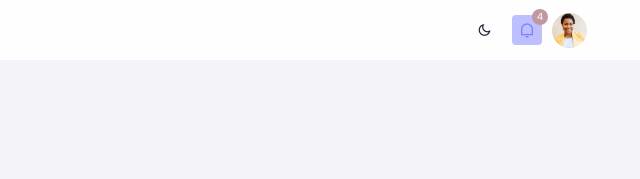
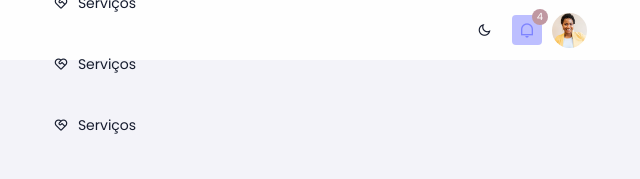
Before and after one commit to jotahtsx/vassoura-brilhante, a website: page backend-css-js/index.html in a window 1280 px wide. Shown: the whole page, without its empty margins (629-1269 px from the left). Drawn offline with nearby package versions, Linux system fonts and the light colour scheme.

Commit message:
feat: inicializando sidebar

```diff
--- a/backend-css-js/assets/js/app.js
+++ b/backend-css-js/assets/js/app.js
@@ -20,13 +20,11 @@ const dropdown = () => {
     const target = vsb.target.closest(`.${_variables.main}`)
     const targetedMenu = vsb.target.closest(`.${_variables.menu}`)
 
-    // Fecha todos os menus se clicar fora do dropdown e do menu
     if (!target && !targetedMenu) {
       closeDropdowns()
       return
     }
 
-    // Se o clique foi no dropdown mas não no menu
     if (target && !targetedMenu) {
       const targetId = target.querySelector(`[${_variables.target}]`).getAttribute(_variables.target)
       const activeMenu = document.querySelector(`#${targetId}`)
--- a/backend-css-js/index.html
+++ b/backend-css-js/index.html
@@ -40,13 +40,34 @@
 
           <ul class="vsb-header__navitems vsb-header__sidebar-md-3 vsb-header__sidebar-lg-2 vsb-pd-y-20" id="main-menu">
             <li class="vsb-header__list">
-                <a href="" class="vsb-header__link--logo vsb-pd-20 vsb-d-flex vsb-align-center vsb-justify-center">
-                  <img src="images/vsb-logo.svg" alt="">
-                </a>
+              <a href="index.html"
+                class="vsb-header__link--logo vsb-pd-20 vsb-d-flex vsb-align-center vsb-justify-center">
+                <img src="images/vsb-logo.svg" alt="">
+              </a>
             </li>
-
-            <li class="">
-
+            <li class="vsb-header__list">
+              <a href="services.html" class="vsb-header__link vsb-pd-20 vsb-d-flex vsb-align-center vsb-justify-center">
+                <span class="vsb-fs-14 vsb-d-flex vsb-align-center">
+                  <i class="ri-service-line vsb-mg-r-10"></i>
+                  Serviços
+                </span>
+              </a>
+            </li>
+            <li class="vsb-header__list">
+              <a href="services.html" class="vsb-header__link vsb-pd-20 vsb-d-flex vsb-align-center vsb-justify-center">
+                <span class="vsb-fs-14 vsb-d-flex vsb-align-center">
+                  <i class="ri-service-line vsb-mg-r-10"></i>
+                  Serviços
+                </span>
+              </a>
+            </li>
+            <li class="vsb-header__list">
+              <a href="services.html" class="vsb-header__link vsb-pd-20 vsb-d-flex vsb-align-center vsb-justify-center">
+                <span class="vsb-fs-14 vsb-d-flex vsb-align-center">
+                  <i class="ri-service-line vsb-mg-r-10"></i>
+                  Serviços
+                </span>
+              </a>
             </li>
           </ul>
 
@@ -77,27 +98,31 @@
                   <li class="dropdown-list">
                     <a href="#" class="dropdown-link vsb-d-block vsb-pd-x-20 vsb-pd-y-10">
                       <span class="notice-time vsb-fs-12">20/04/2024 às 15:00hrs</span>
-                      <span class="vsb-d-block notice-content vsb-fs-14 vsb-fw-bld">Mariana finalizou o serviço para Thiago</span>
+                      <span class="vsb-d-block notice-content vsb-fs-14 vsb-fw-bld">Mariana finalizou o serviço para
+                        Thiago</span>
                     </a>
                   </li>
 
                   <li class="dropdown-list">
                     <a href="#" class="dropdown-link vsb-d-block vsb-pd-x-20 vsb-pd-y-10">
                       <span class="notice-time vsb-fs-12">20/04/2024 às 15:00hrs</span>
-                      <span class="vsb-d-block notice-content vsb-fs-14 vsb-fw-bld">Fabiana iniciou um serviço para Rosana</span>
+                      <span class="vsb-d-block notice-content vsb-fs-14 vsb-fw-bld">Fabiana iniciou um serviço para
+                        Rosana</span>
                     </a>
                   </li>
 
                   <li class="dropdown-list">
                     <a href="#" class="dropdown-link vsb-d-block vsb-pd-x-20 vsb-pd-y-10">
                       <span class="notice-time vsb-fs-12">20/04/2024 às 15:00hrs</span>
-                      <span class="vsb-d-block notice-content vsb-fs-14 vsb-fw-bld">Júlia iniciou um serviço para Maria</span>
+                      <span class="vsb-d-block notice-content vsb-fs-14 vsb-fw-bld">Júlia iniciou um serviço para
+                        Maria</span>
                     </a>
                   </li>
                   <li class="dropdown-list">
                     <a href="#" class="dropdown-link vsb-d-block vsb-pd-x-20 vsb-pd-y-10">
                       <span class="notice-time vsb-fs-12">20/04/2024 às 15:00hrs</span>
-                      <span class="vsb-d-block notice-content vsb-fs-14 vsb-fw-bld">Ana finalizou um serviço para Rosária</span>
+                      <span class="vsb-d-block notice-content vsb-fs-14 vsb-fw-bld">Ana finalizou um serviço para
+                        Rosária</span>
                     </a>
                   </li>
 
--- a/backend-css-js/js/app.js
+++ b/backend-css-js/js/app.js
@@ -20,13 +20,11 @@ const dropdown = () => {
     const target = vsb.target.closest(`.${_variables.main}`)
     const targetedMenu = vsb.target.closest(`.${_variables.menu}`)
 
-    // Fecha todos os menus se clicar fora do dropdown e do menu
     if (!target && !targetedMenu) {
       closeDropdowns()
       return
     }
 
-    // Se o clique foi no dropdown mas não no menu
     if (target && !targetedMenu) {
       const targetId = target.querySelector(`[${_variables.target}]`).getAttribute(_variables.target)
       const activeMenu = document.querySelector(`#${targetId}`)
```
Also changed, not shown: 1 other file.
